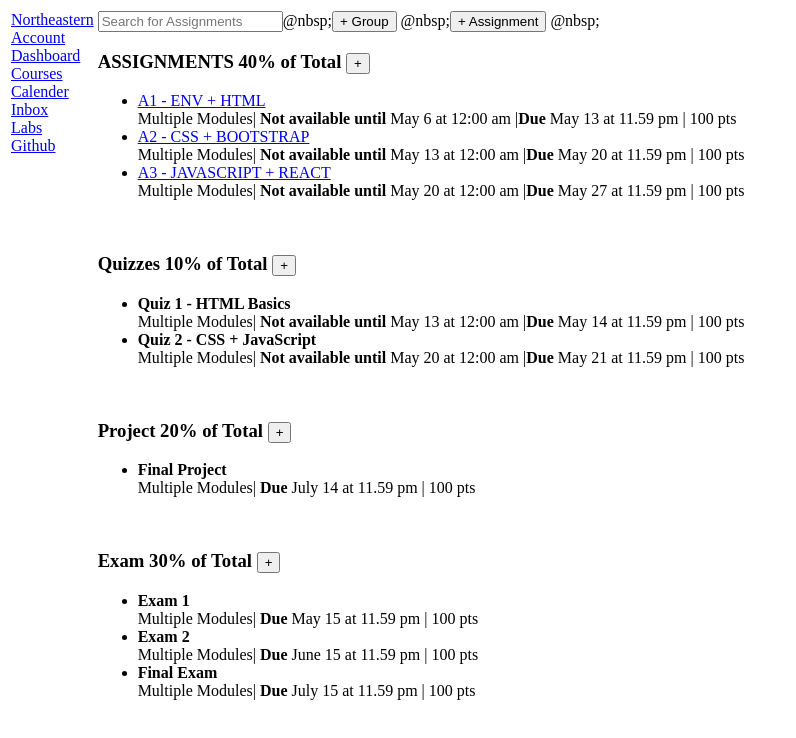
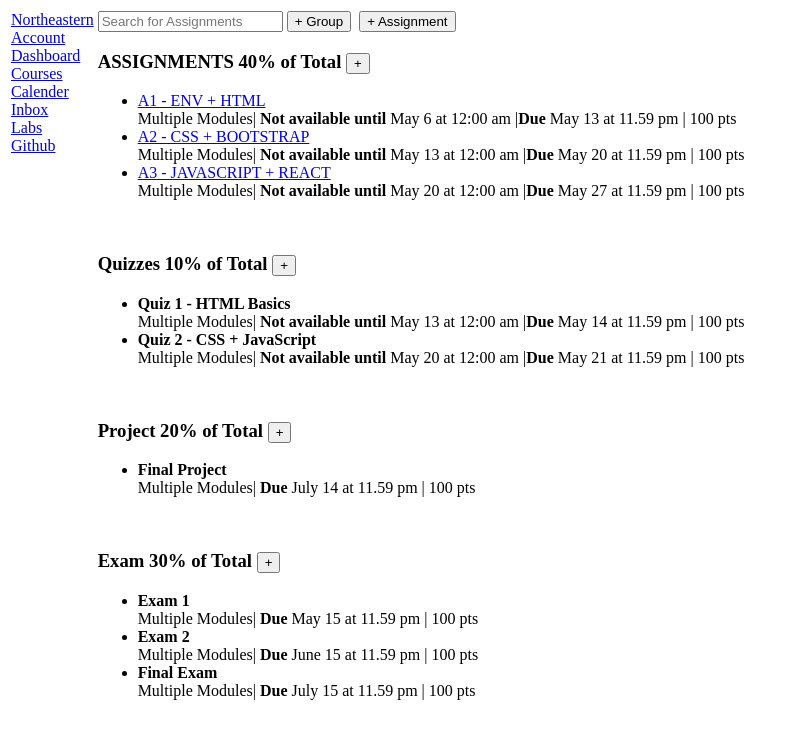
Before and after one commit to Preethi-23102000/kambaz-next-js, a Next.js app: page /Courses/1/Assignments in a window 1280 px wide. Shown: the top 738 px of the page, without its empty margins (0-796 px from the left). Built offline with nearby package versions, Linux system fonts and the light colour scheme.

Commit message:
Assignment 1 - adding id and clean up - 5

```diff
--- a/app/(Kambaz)/Courses/[cid]/Assignments/page.tsx
+++ b/app/(Kambaz)/Courses/[cid]/Assignments/page.tsx
@@ -4,9 +4,9 @@ export default function Assignments() {
   return (
     <div id="wd-assignments">
       <input placeholder="Search for Assignments" id="wd-search-assignment" />
-      @nbsp;
-      <button id="wd-add-assignment-group">+ Group</button> @nbsp;
-      <button id="wd-add-assignment">+ Assignment</button> @nbsp;
+      &nbsp;
+      <button id="wd-add-assignment-group">+ Group</button> &nbsp;
+      <button id="wd-add-assignment">+ Assignment</button> &nbsp;
       <h3 id="wd-assignments-title">
         ASSIGNMENTS 40% of Total <button>+</button>
       </h3>
```
